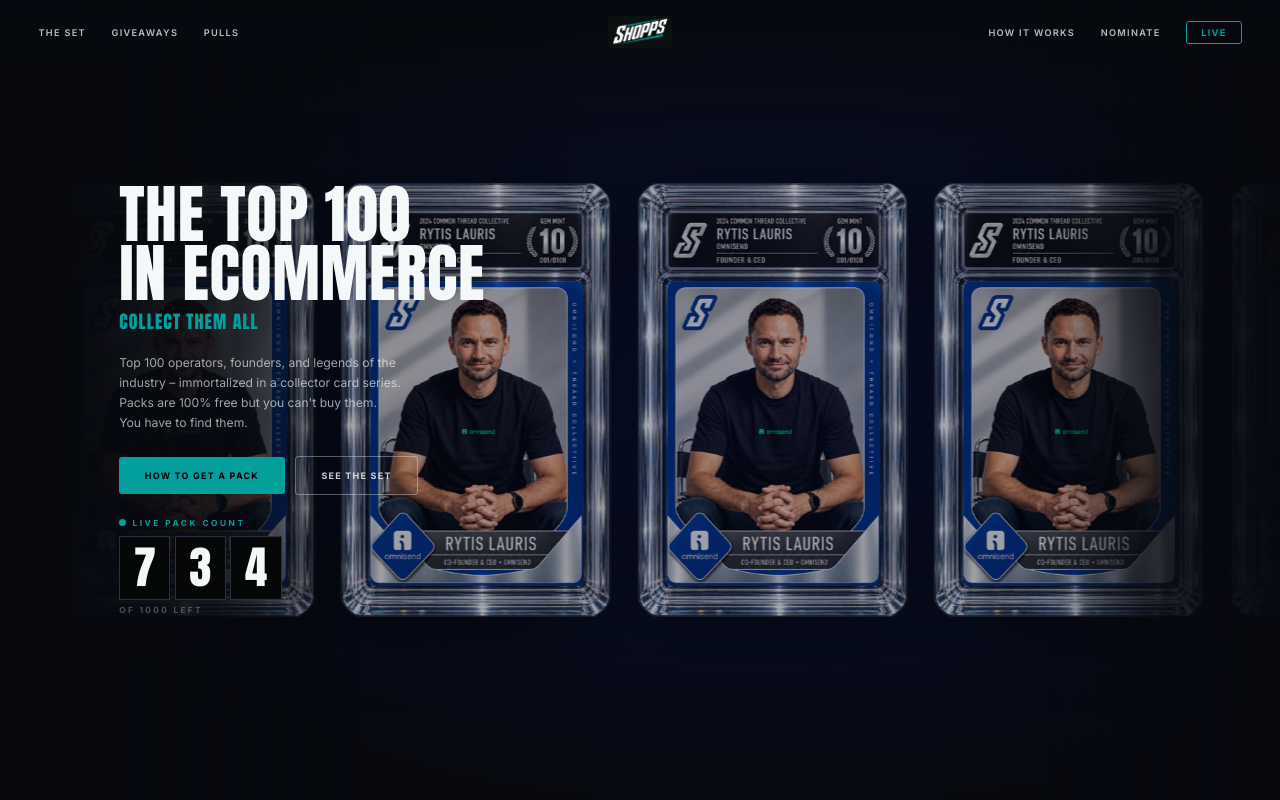
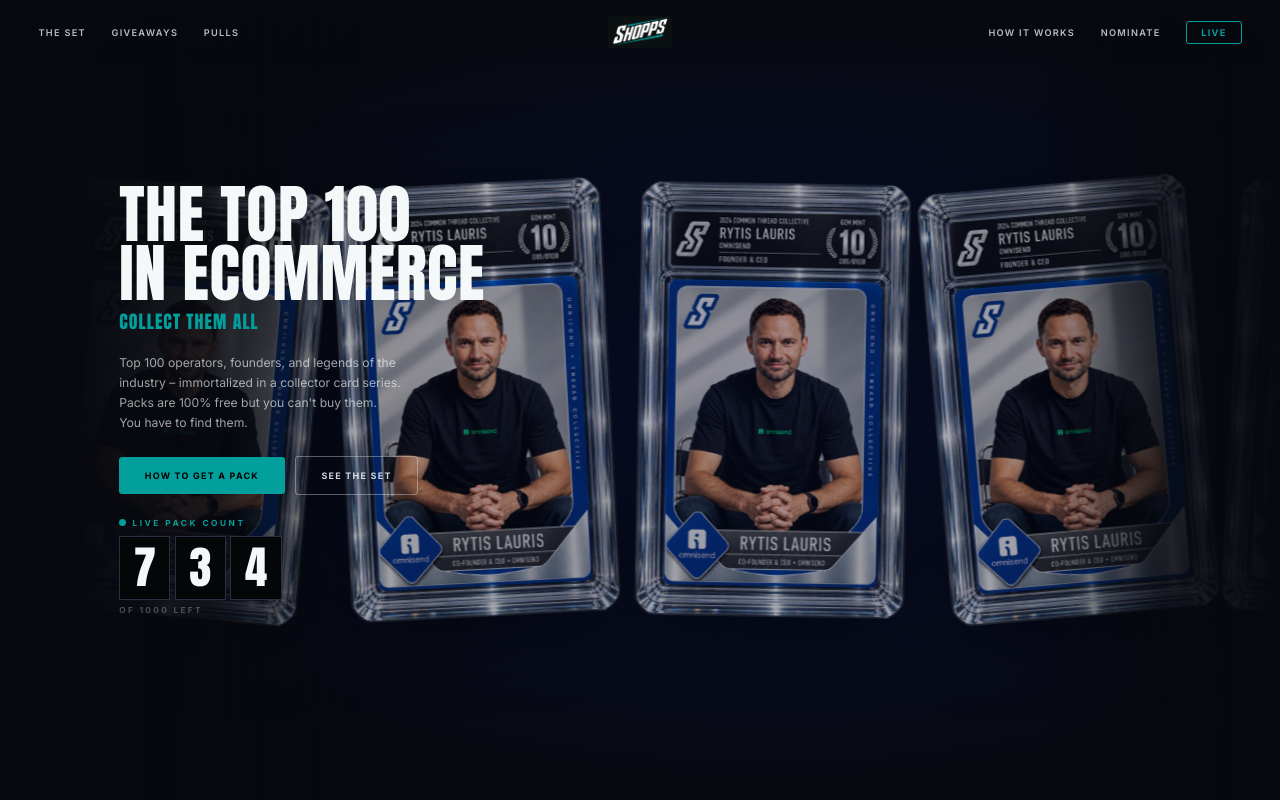
Before and after one commit to cory-ham/shopps-website, a Next.js app: page / in a window 1280 px wide. Shown: the top 800 px of the page. Built offline with nearby package versions, Linux system fonts and the light colour scheme.

Commit message:
Carousel: alternating rotations -4 to +5 degrees per card

```diff
--- a/app/page.tsx
+++ b/app/page.tsx
@@ -174,24 +174,24 @@ export default function Home() {
         <div className="card-carousel">
           <div className="card-carousel-track">
             {/* 12 cards for seamless loop — alternating heights for rhythm */}
-            {Array.from({length: 12}).map((_, i) => (
+            {[-4, 2, -2, 5, -3, 1, -5, 3, -1, 4, -3, 2].map((rot, i) => (
               <img
                 key={i}
                 src="/cards/rytis-center-clean.png"
                 alt=""
                 className="carousel-card"
-                style={{ height: '55vh', opacity: 0.65 }}
+                style={{ height: '55vh', opacity: 0.65, transform: `rotate(${rot}deg)` }}
                 draggable={false}
               />
             ))}
             {/* Duplicate for seamless loop */}
-            {Array.from({length: 12}).map((_, i) => (
+            {[-4, 2, -2, 5, -3, 1, -5, 3, -1, 4, -3, 2].map((rot, i) => (
               <img
                 key={`b-${i}`}
                 src="/cards/rytis-center-clean.png"
                 alt=""
                 className="carousel-card"
-                style={{ height: '55vh', opacity: 0.65 }}
+                style={{ height: '55vh', opacity: 0.65, transform: `rotate(${rot}deg)` }}
                 draggable={false}
               />
             ))}
```
